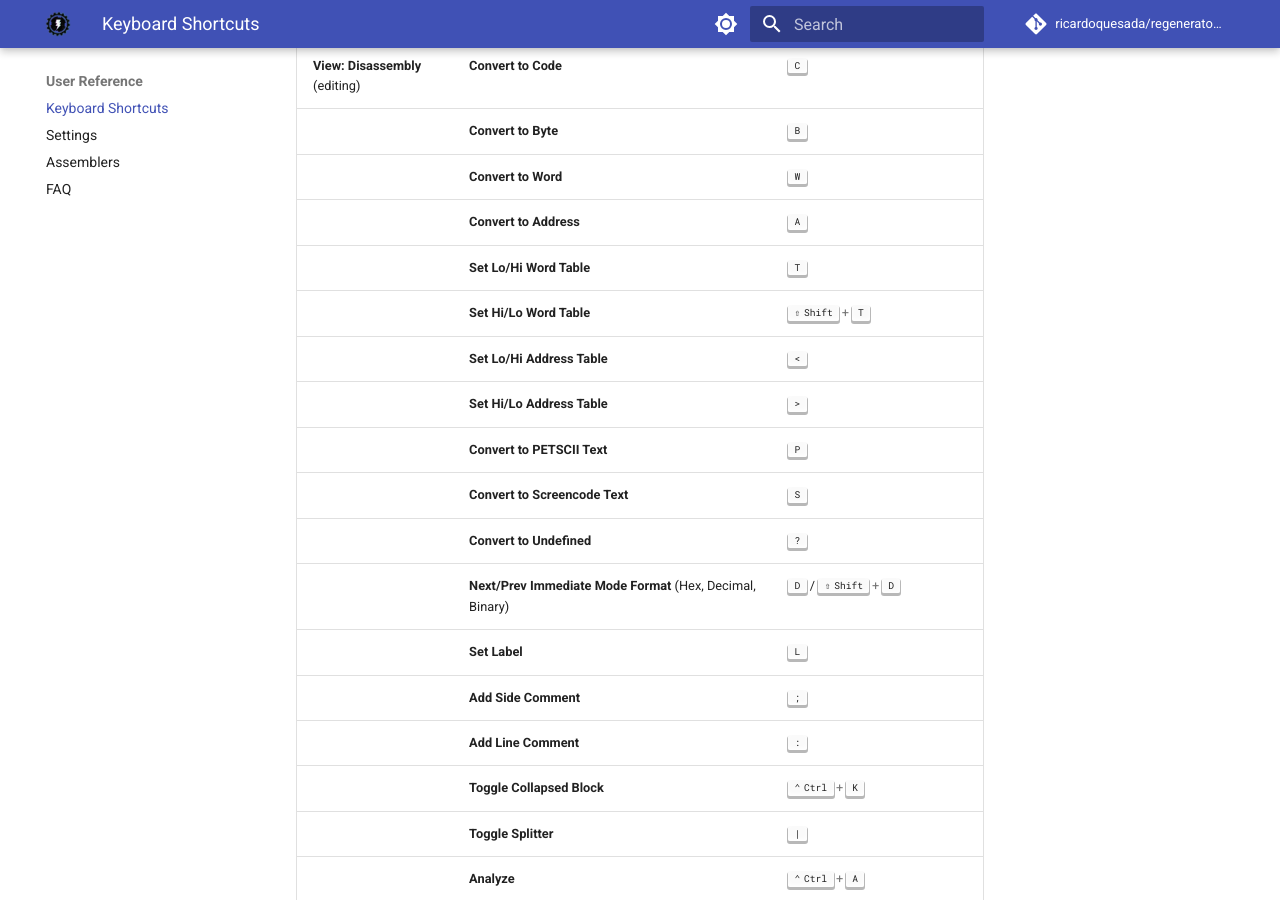
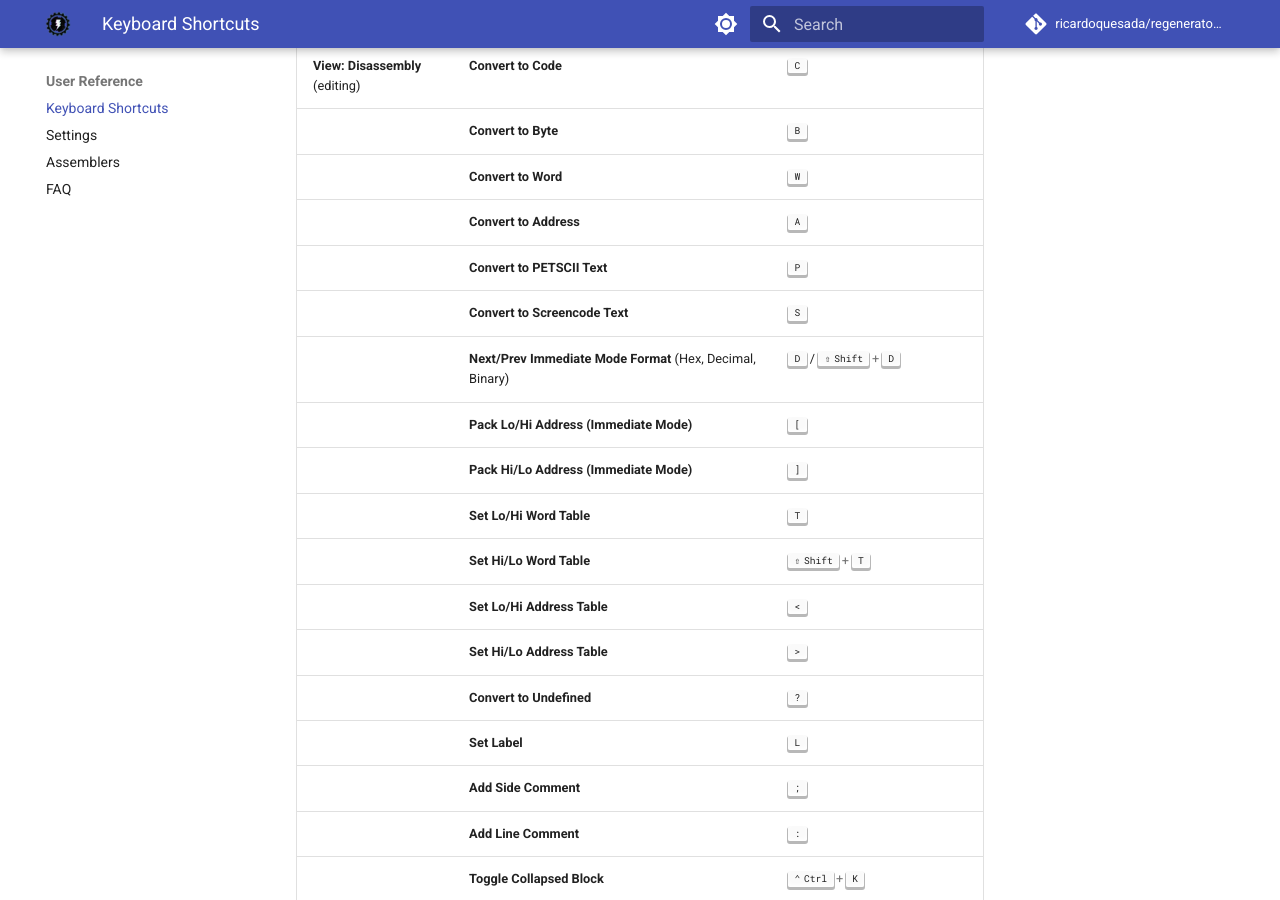
Before and after one commit to ricardoquesada/regenerator2000, an MkDocs documentation site: the page built from docs/keyboard_shortcuts.md, in a window 1280 px wide and 900 px high, scrolled down 1373 px. Built offline with MkDocs 1.6.1 and Material for MkDocs 9.7.7, drawn with Linux system fonts in a browser that asks for light colours; comment, search, counter and statistics services are not loaded.

Commit message:
update keyboard shortcuts with Pack Lo/Hi Hi/Lo bytes for immediate mode

```diff
--- a/docs/keyboard_shortcuts.md
+++ b/docs/keyboard_shortcuts.md
@@ -31,14 +31,16 @@ We've tested these shortcuts extensively across Windows, macOS, and Linux, and i
 |                                    | **Convert to Byte**                                                                     | ++b++                                                         |
 |                                    | **Convert to Word**                                                                     | ++w++                                                         |
 |                                    | **Convert to Address**                                                                  | ++a++                                                         |
+|                                    | **Convert to PETSCII Text**                                                             | ++p++                                                         |
+|                                    | **Convert to Screencode Text**                                                          | ++s++                                                         |
+|                                    | **Next/Prev Immediate Mode Format** (Hex, Decimal, Binary)                              | ++d++ / ++shift+d++                                           |
+|                                    | **Pack Lo/Hi Address (Immediate Mode)**                                                 | ++open-bracket++                                              |
+|                                    | **Pack Hi/Lo Address (Immediate Mode)**                                                 | ++close-bracket++                                             |
 |                                    | **Set Lo/Hi Word Table**                                                                | ++t++                                                         |
 |                                    | **Set Hi/Lo Word Table**                                                                | ++shift+t++                                                   |
 |                                    | **Set Lo/Hi Address Table**                                                             | ++less-than++                                                 |
 |                                    | **Set Hi/Lo Address Table**                                                             | ++greater-than++                                              |
-|                                    | **Convert to PETSCII Text**                                                             | ++p++                                                         |
-|                                    | **Convert to Screencode Text**                                                          | ++s++                                                         |
 |                                    | **Convert to Undefined**                                                                | ++question-mark++                                             |
-|                                    | **Next/Prev Immediate Mode Format** (Hex, Decimal, Binary)                              | ++d++ / ++shift+d++                                           |
 |                                    | **Set Label**                                                                           | ++l++                                                         |
 |                                    | **Add Side Comment**                                                                    | ++semicolon++                                                 |
 |                                    | **Add Line Comment**                                                                    | ++colon++                                                     |
```
Also changed, not shown: 1 other file.
